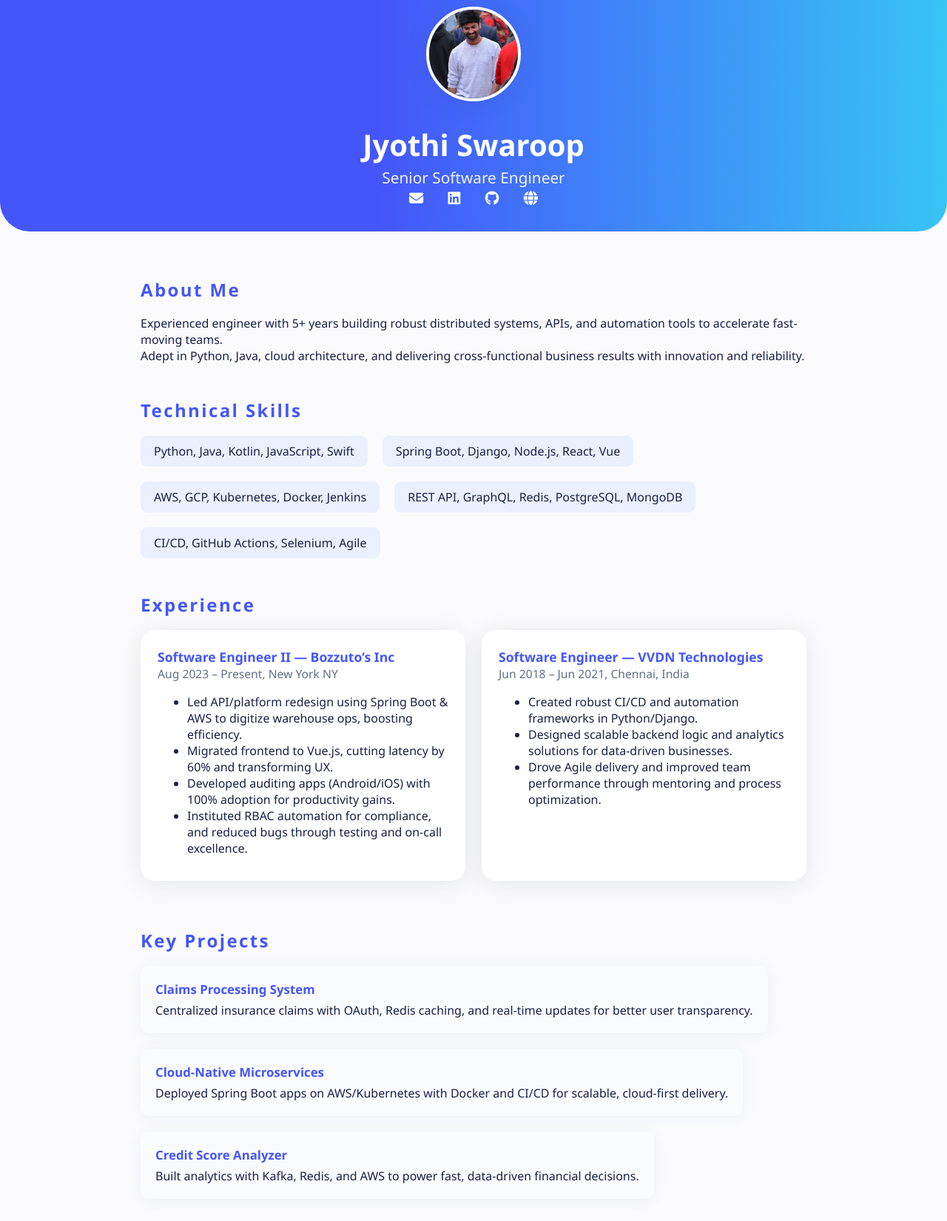
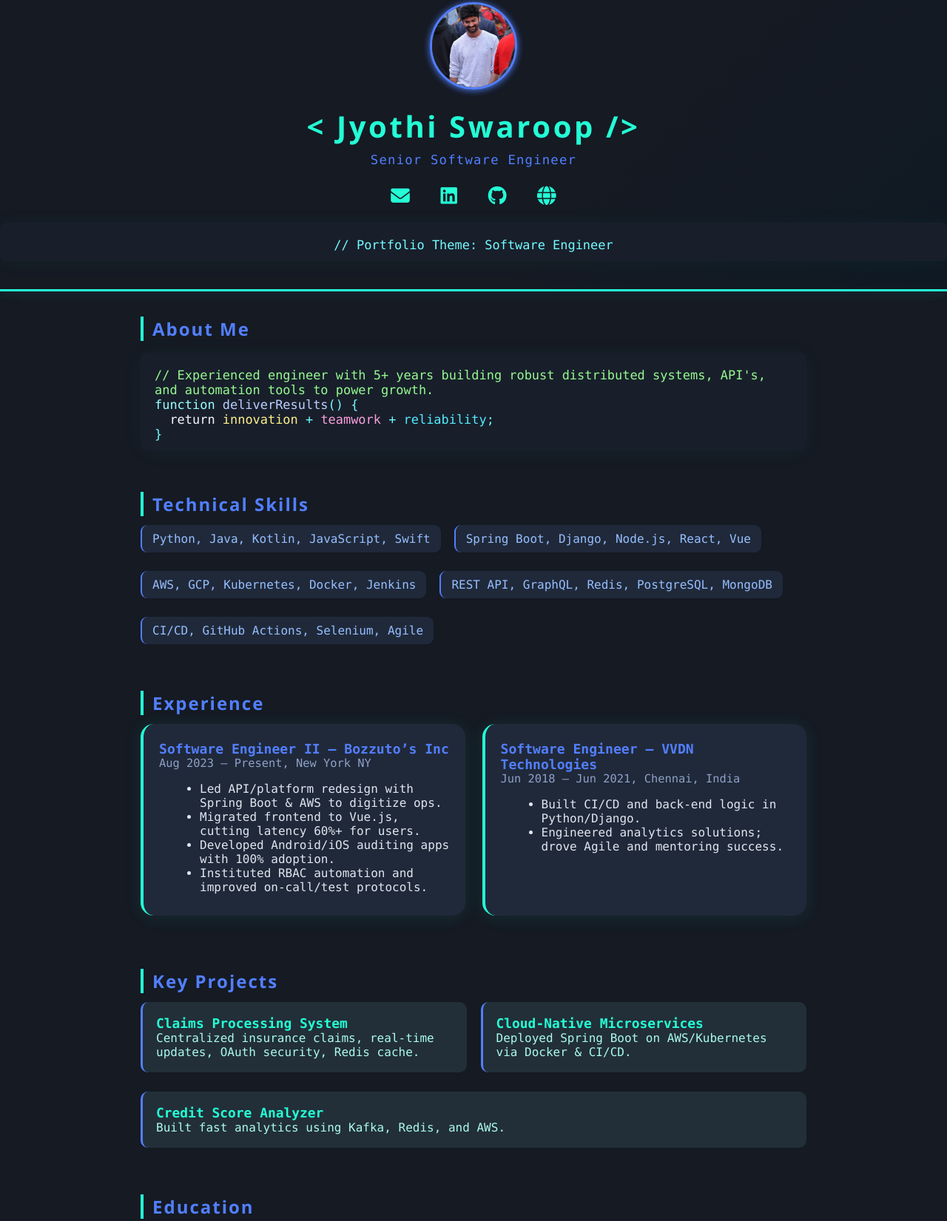
Before and after one commit to swaroopsv96/JyothiSwaroopPortfolio, a plain HTML site: page index.html in a window 1280 px wide. Shown: the part 33-1684 px from the top of the page at 74% size. Drawn offline with Linux system fonts and the light colour scheme.

Commit message:
Update index.html

```diff
--- a/index.html
+++ b/index.html
@@ -3,108 +3,160 @@
 <head>
   <meta charset="UTF-8"/>
   <meta name="viewport" content="width=device-width, initial-scale=1"/>
+  <title>Jyothi Swaroop | Software Engineer Portfolio</title>
   <link rel="stylesheet" href="https://cdnjs.cloudflare.com/ajax/libs/font-awesome/6.4.2/css/all.min.css"/>
-  <title>Jyothi Swaroop | Portfolio</title>
   <style>
     :root {
-      --accent: #4456fa;
-      --accent-light: #eaf0ff;
-      --bg: #fbfbfd;
-      --card-bg: #fff;
-      --shadow: 0 4px 32px rgba(44,48,80,0.10);
-      --text-main: #172146;
-      --text-muted: #607089;
+      --main-bg: #151a23;
+      --main-bg-alt: #181f2b;
+      --text-main: #e1e6ef;
+      --text-muted: #8fa1c7;
+      --accent: #24ffd6;
+      --accent2: #527fff;
+      --card-bg: #20293a;
+      --code-bg: #181f2b;
+      --shadow: 0 2px 24px rgba(36,255,214,0.09);
     }
+    html, body {margin:0; padding:0;}
     body {
-      font-family: 'Segoe UI', 'Arial', sans-serif;
-      background: var(--bg);
+      background: var(--main-bg);
+      font-family: 'Fira Mono', 'Menlo', 'Consolas', monospace;
       color: var(--text-main);
-      margin: 0; padding: 0;
+      margin: 0;
     }
     .header {
-      background: linear-gradient(90deg, var(--accent) 40%, #38c4f5 100%);
-      color: #fff;
+      padding: 36px 0 22px 0;
+      background: linear-gradient(135deg, var(--main-bg) 64%, #0f1923 100%);
       text-align: center;
-      padding: 42px 20px 32px 20px;
-      border-radius: 0 0 2.5em 2.5em;
+      border-bottom: 3px solid var(--accent);
+      box-shadow: 0 2px 16px rgba(24,255,214,0.08);
     }
     .profile-img {
-      width: 120px; height: 120px; object-fit: cover;
+      width: 112px; height: 112px; object-fit: cover;
       border-radius: 50%;
-      border: 4px solid #fff;
-      margin-bottom: 12px;
-      box-shadow: var(--shadow);
+      border: 3px solid var(--accent2);
+      margin-bottom: 18px;
+      background: #fff2;
+      box-shadow: 0 1px 10px var(--accent2);
     }
     h1 {
-      font-size: 2.5em; margin: 14px 0 3px;
+      font-size: 2.5em;
+      color: var(--accent);
+      font-weight: 700;
+      margin: 0 0 8px;
+      letter-spacing: 0.09em;
+      font-family: 'Segoe UI', 'Tahoma', monospace, monospace;
     }
-    .subtitle { font-size: 1.3em; color: #eef3fe; font-weight: 500;}
+    .subtitle {
+      font-size: 1.08em;
+      letter-spacing: 1.2px;
+      color: var(--accent2);
+      font-weight: 500;
+      margin-bottom: 19px;
+    }
+    .links {
+      margin: 16px 0 0 0;
+    }
     .links a {
-      color: #fff;
-      margin: 0 14px;
-      font-size: 1.2em;
+      margin: 0 16px; padding: 5px 0;
+      color: var(--accent);
+      font-size: 1.6em;
+      transition: color .2s, transform .2s;
+      display: inline-block;
       vertical-align: middle;
-      font-weight: 500;
-      letter-spacing: 0.2px;
-      text-decoration: none;
-      transition: opacity .18s;
     }
-    .links a:hover { opacity: .7; text-decoration: underline;}
-    .main-content { max-width: 900px; margin: 28px auto; padding: 14px 18px;}
-    .section { margin-bottom: 46px; }
-    h2 { color: var(--accent); margin-bottom: 18px; letter-spacing: 0.1em; font-size: 1.5em; }
-    .skills-list, .edu-list { display: flex; flex-wrap: wrap; gap: 20px; }
-    .skills-item, .edu-item { background: var(--accent-light); padding: 10px 18px; border-radius: 9px; font-size: 1em; }
-    .info-cards { display: flex; gap: 22px; flex-wrap: wrap; }
+    .links a:hover {color: #fff; transform: scale(1.18);}
+    .main-content {
+      max-width: 900px;
+      margin: 34px auto 0;
+      padding: 0 18px 60px 18px;
+    }
+    .section {margin-bottom: 56px;}
+    h2 {
+      color: var(--accent2);
+      font-family: 'Segoe UI', monospace, monospace;
+      margin-bottom: 12px;
+      margin-top: 7px;
+      letter-spacing: 2px;
+      border-left: 4px solid var(--accent);
+      padding-left: 12px;
+    }
+    .codeblock {
+      background: var(--code-bg);
+      border-radius: 8px;
+      padding: 20px 19px 12px 19px;
+      margin: 16px 0 16px 0;
+      font-size: 1.06em;
+      box-shadow: 0 2px 32px rgba(36,255,214,0.04);
+      color: #74fafe;
+      font-family: 'Fira Mono', 'Menlo', 'Consolas', monospace;
+    }
+    .skills-list, .edu-list { display: flex; flex-wrap: wrap; gap: 18px; }
+    .skills-item, .edu-item {
+      background: var(--card-bg);
+      padding: 9px 14px; border-radius: 9px;
+      font-size: 1em; color: #95bfff;
+      border-left: 2px solid var(--accent2);
+      margin-bottom: 7px;
+    }
+    .info-cards {
+      display: flex; flex-wrap: wrap; gap: 23px;
+    }
     .card {
-      flex: 1 1 348px; min-width: 290px;
-      background: var(--card-bg); border-radius: 1.2em; padding: 24px 23px 17px 23px; box-shadow: var(--shadow);
-      margin-bottom: 18px;
-      display: flex; flex-direction: column; justify-content: space-between;
+      flex: 1 1 340px; min-width: 260px;
+      background: var(--card-bg);
+      border-radius: 1.1em;
+      padding: 23px 21px 13px 21px;
+      box-shadow: var(--shadow);
+      margin-bottom: 16px;
+      border-left: 4px solid var(--accent);
     }
-    .card-header { font-weight: bold; font-size: 1.1em; color: var(--accent);}
-    .card-date { font-size: 0.98em; color: var(--text-muted);}
-    .project-list { display: flex; flex-wrap: wrap; gap: 21px; }
-    .project-card { background: #fafbff; border-radius: 12px; padding: 20px; box-shadow: 0 2px 20px rgba(44,70,115,0.07);}
-    .project-title { color: var(--accent); font-weight: 600; font-size: 1.05em; margin-bottom: 6px;}
-    @media (max-width: 650px) {
-      .info-cards, .project-list { flex-direction: column; gap: 0;}
-      .skills-list, .edu-list { flex-direction: column; gap: 8px;}
-      .main-content { padding: 8px;}
+    .card-header { color: var(--accent2); font-weight: bold; font-size: 1.13em;}
+    .card-date { color: #8fa1c7; font-size: .96em;}
+    .card ul {margin-left: 15px;}
+    .project-list {display: flex; flex-wrap: wrap; gap: 19px;}
+    .project-card {
+      background: #222f38;
+      border-left: 3px solid var(--accent2);
+      border-radius: 10px;
+      padding: 18px;
+      color: #aafaf0;
+      font-size: 1em;
+      min-width: 250px;
+      flex: 1 1 270px;
+      margin-bottom: 7px;
+    }
+    .project-title { color: var(--accent); font-weight: bold; font-size: 1.12em;}
+    @media (max-width: 700px) {
+      .info-cards, .project-list, .skills-list, .edu-list {flex-direction: column; gap: 0;}
+      .main-content { padding: 5px;}
+      .header {padding: 22px 0 18px 0;}
     }
   </style>
 </head>
 <body>
   <div class="header">
     <img src="_DSC0216.JPG" alt="Profile" class="profile-img"/>
-    <h1>Jyothi Swaroop</h1>
+    <h1>&lt; Jyothi Swaroop /&gt;</h1>
     <div class="subtitle">Senior Software Engineer</div>
     <div class="links">
-      <a href="mailto:swaroopsv96@gmail.com" title="Email">
-        <i class="fa-solid fa-envelope"></i>
-      </a>
-      <a href="https://linkedin.com/in/swarp" target="_blank" title="LinkedIn">
-        <i class="fa-brands fa-linkedin"></i>
-      </a>
-      <a href="https://github.com/swaroopsv96?tab=repositories" target="_blank" title="GitHub">
-        <i class="fa-brands fa-github"></i>
-      </a>
-      <a href="YOUR_PORTFOLIO_URL" target="_blank" title="Portfolio">
-        <i class="fa-solid fa-globe"></i>
-      </a>
+      <a href="mailto:swaroopsv96@gmail.com" title="Email"><i class="fa-solid fa-envelope"></i></a>
+      <a href="https://linkedin.com/in/swarp" target="_blank" title="LinkedIn"><i class="fa-brands fa-linkedin"></i></a>
+      <a href="https://github.com/swaroopsv96?tab=repositories" target="_blank" title="GitHub"><i class="fa-brands fa-github"></i></a>
+      <a href="YOUR_PORTFOLIO_URL" target="_blank" title="Portfolio"><i class="fa-solid fa-globe"></i></a>
     </div>
+    <div class="codeblock">// Portfolio Theme: Software Engineer</div>
   </div>
-
   <div class="main-content">
-
     <div class="section">
       <h2>About Me</h2>
-      <p>
-        Experienced engineer with 5+ years building robust distributed systems, APIs, and automation tools to accelerate fast-moving teams.<br>
-        Adept in Python, Java, cloud architecture, and delivering cross-functional business results with innovation and reliability.
-      </p>
+      <div class="codeblock">
+        <span style="color:#96fa90;">// Experienced engineer with 5+ years building robust distributed systems, API's, and automation tools to power growth.</span><br>
+        <span style="color:#97ffff;">function</span> <span style="color:#bbcfff;">deliverResults</span>() {<br>
+        &nbsp;&nbsp;<span style="color:#f5f6ff;">return</span> <span style="color:#ffef8b;">innovation</span> + <span style="color:#fa9fda;">teamwork</span> + <span style="color:#53ebff;">reliability</span>;<br>
+        }
+      </div>
     </div>
-
     <div class="section">
       <h2>Technical Skills</h2>
       <div class="skills-list">
@@ -115,54 +167,46 @@
         <div class="skills-item">CI/CD, GitHub Actions, Selenium, Agile</div>
       </div>
     </div>
-
     <div class="section">
       <h2>Experience</h2>
       <div class="info-cards">
         <div class="card">
-          <div>
           <div class="card-header">Software Engineer II — Bozzuto’s Inc</div>
           <div class="card-date">Aug 2023 – Present, New York NY</div>
             <ul>
-              <li>Led API/platform redesign using Spring Boot & AWS to digitize warehouse ops, boosting efficiency.</li>
-              <li>Migrated frontend to Vue.js, cutting latency by 60% and transforming UX.</li>
-              <li>Developed auditing apps (Android/iOS) with 100% adoption for productivity gains.</li>
-              <li>Instituted RBAC automation for compliance, and reduced bugs through testing and on-call excellence.</li>
+              <li>Led API/platform redesign with Spring Boot & AWS to digitize ops.</li>
+              <li>Migrated frontend to Vue.js, cutting latency 60%+ for users.</li>
+              <li>Developed Android/iOS auditing apps with 100% adoption.</li>
+              <li>Instituted RBAC automation and improved on-call/test protocols.</li>
             </ul>
-          </div>
         </div>
         <div class="card">
-          <div>
           <div class="card-header">Software Engineer — VVDN Technologies</div>
           <div class="card-date">Jun 2018 – Jun 2021, Chennai, India</div>
             <ul>
-              <li>Created robust CI/CD and automation frameworks in Python/Django.</li>
-              <li>Designed scalable backend logic and analytics solutions for data-driven businesses.</li>
-              <li>Drove Agile delivery and improved team performance through mentoring and process optimization.</li>
+              <li>Built CI/CD and back-end logic in Python/Django.</li>
+              <li>Engineered analytics solutions; drove Agile and mentoring success.</li>
             </ul>
-          </div>
         </div>
       </div>
     </div>
-
     <div class="section">
       <h2>Key Projects</h2>
       <div class="project-list">
         <div class="project-card">
           <div class="project-title">Claims Processing System</div>
-          Centralized insurance claims with OAuth, Redis caching, and real-time updates for better user transparency.
+          Centralized insurance claims, real-time updates, OAuth security, Redis cache.
         </div>
         <div class="project-card">
           <div class="project-title">Cloud-Native Microservices</div>
-          Deployed Spring Boot apps on AWS/Kubernetes with Docker and CI/CD for scalable, cloud-first delivery.
+          Deployed Spring Boot on AWS/Kubernetes via Docker & CI/CD.
         </div>
         <div class="project-card">
           <div class="project-title">Credit Score Analyzer</div>
-          Built analytics with Kafka, Redis, and AWS to power fast, data-driven financial decisions.
+          Built fast analytics using Kafka, Redis, and AWS.
         </div>
       </div>
     </div>
-
     <div class="section">
       <h2>Education</h2>
       <div class="edu-list">
```
